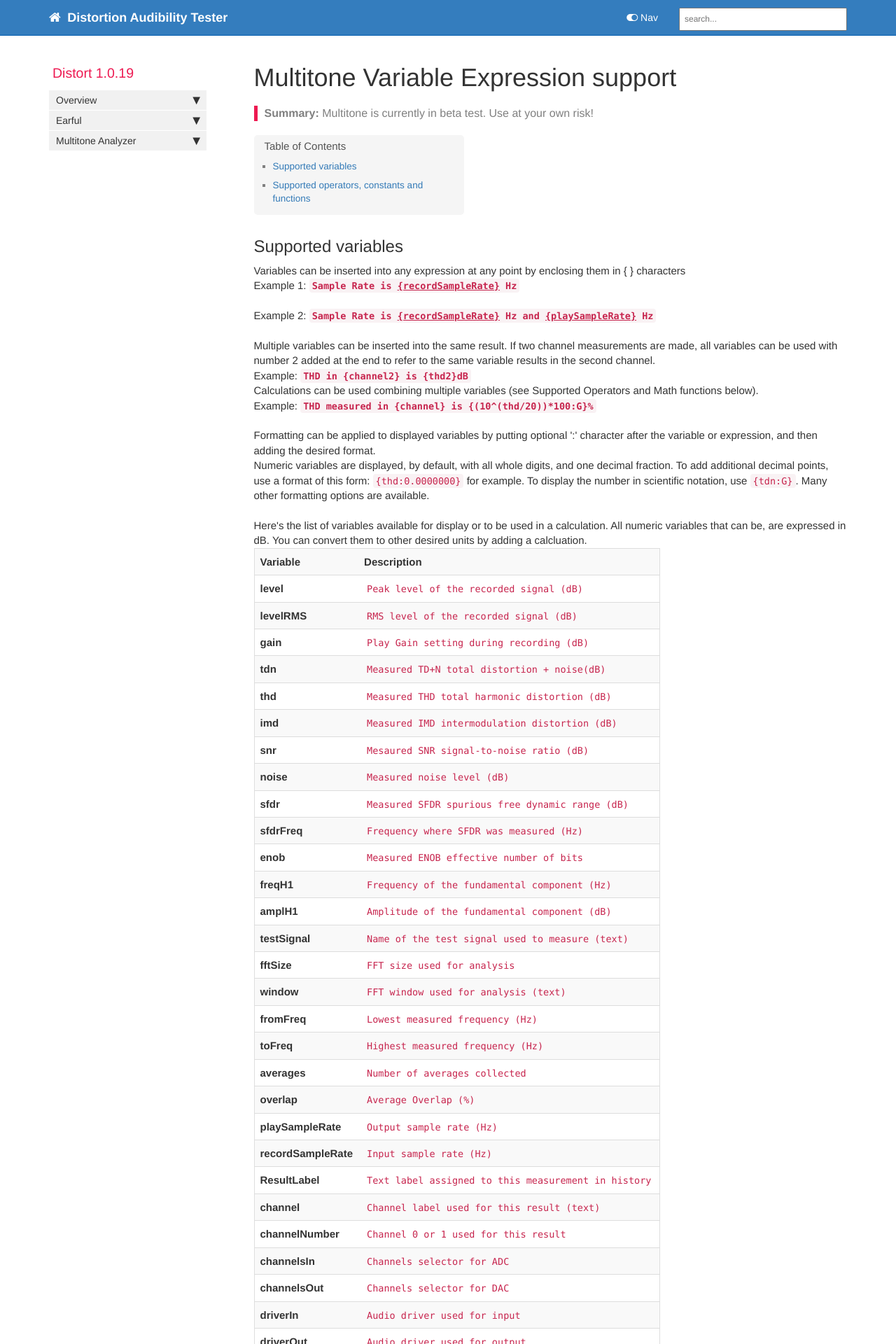
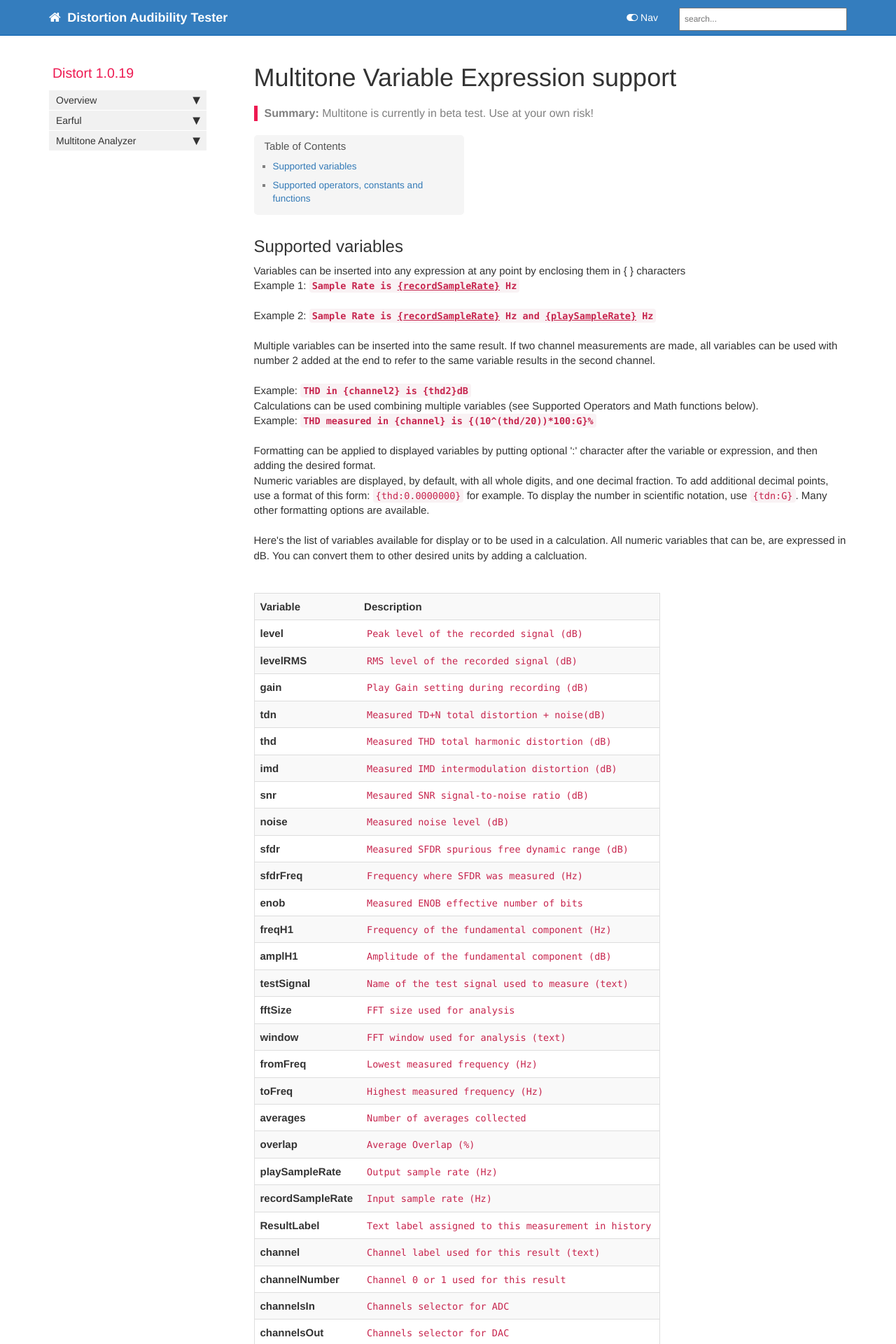
Before and after one commit to pkane2001/Distort, a Jekyll site: the page built from docs/multitone-exp.md, in a window 1280 px wide. Shown: the top 1920 px of the page at 70% size. Built offline with Jekyll 4.4.1, drawn with Linux system fonts in a browser that asks for light colours; nearby versions of some CDN libraries; our own code applies the rules of GitHub Pages for plain Markdown files; comment, search, counter and statistics services are not loaded.

Commit message:
no message

```diff
--- a/docs/multitone-exp.md
+++ b/docs/multitone-exp.md
@@ -24,12 +24,16 @@ Example 2: <code><strong>Sample Rate is <u>{recordSampleRate}</u> Hz and <u>{pla
 Multiple variables can be inserted into the same result. If two channel measurements are made, all variables can be used with number 2 added at the end to refer to the same variable results in the second channel.
 
 <br>
-Example: <code><strong>THD in {channel2} is {thd2}dB</strong></code> <br>
+<br>
+Example: <code><strong>THD in {channel2} is {thd2}dB</strong></code>
+
+<br>
 
 Calculations can be used combining multiple variables (see Supported Operators and Math functions below).
 
 <br>
-Example: <code><strong>THD measured in {channel} is {(10^(thd/20))*100:G}%</strong></code> <br>
+Example: <code><strong>THD measured in {channel} is {(10^(thd/20))*100:G}%</strong></code>
+<br>
 
 <br>
 Formatting can be applied to displayed variables by putting optional ':' character after the variable or expression, and then adding the desired format.
@@ -41,7 +45,8 @@ Numeric variables are displayed, by default, with all whole digits, and one deci
 
 <br>
 Here's the list of variables available for display or to be used in a calculation. All numeric variables that can be, are expressed in dB. You can convert them to other desired units by adding a calcluation.
-
+<br>
+<br>
 <br>
 
 
```
